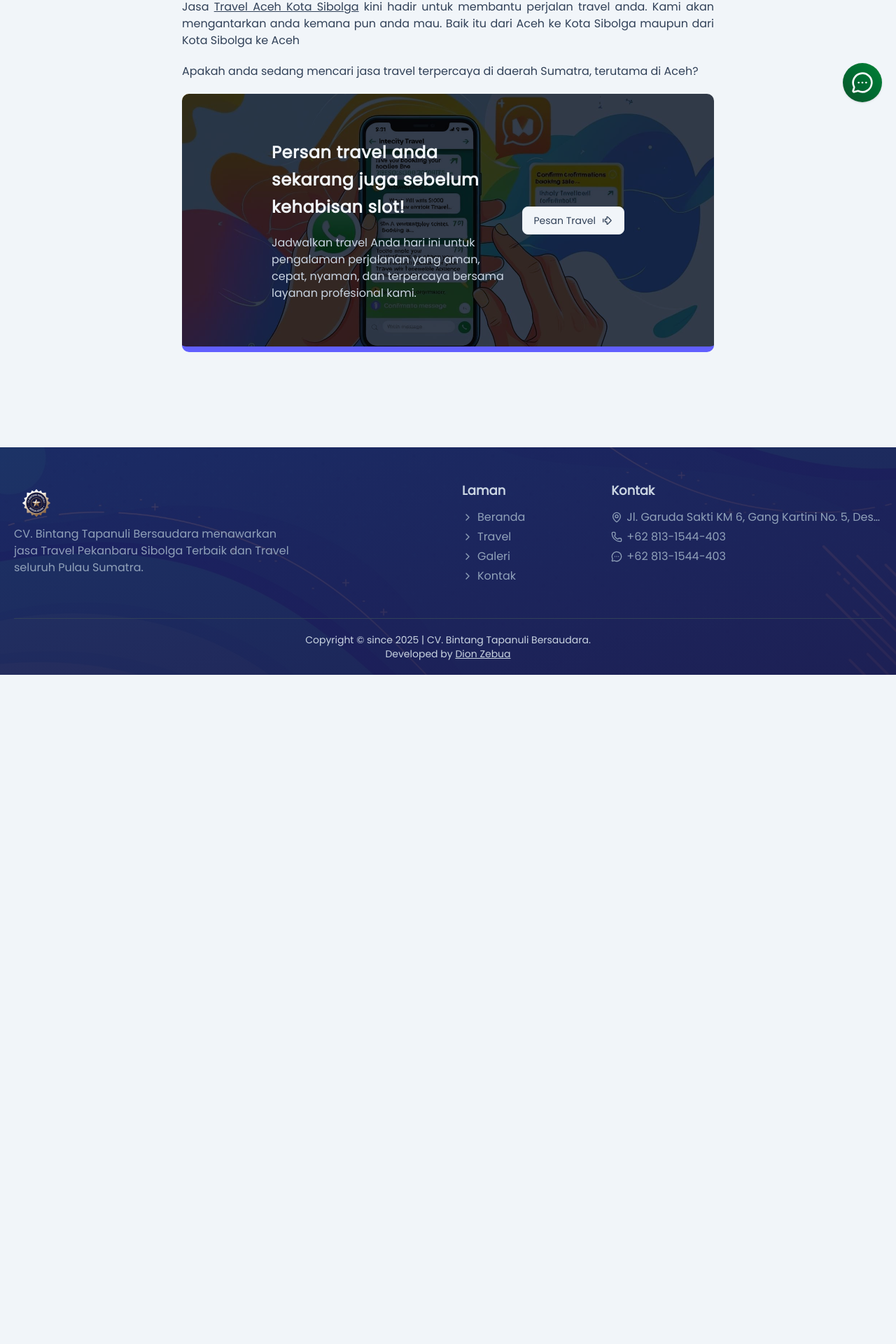
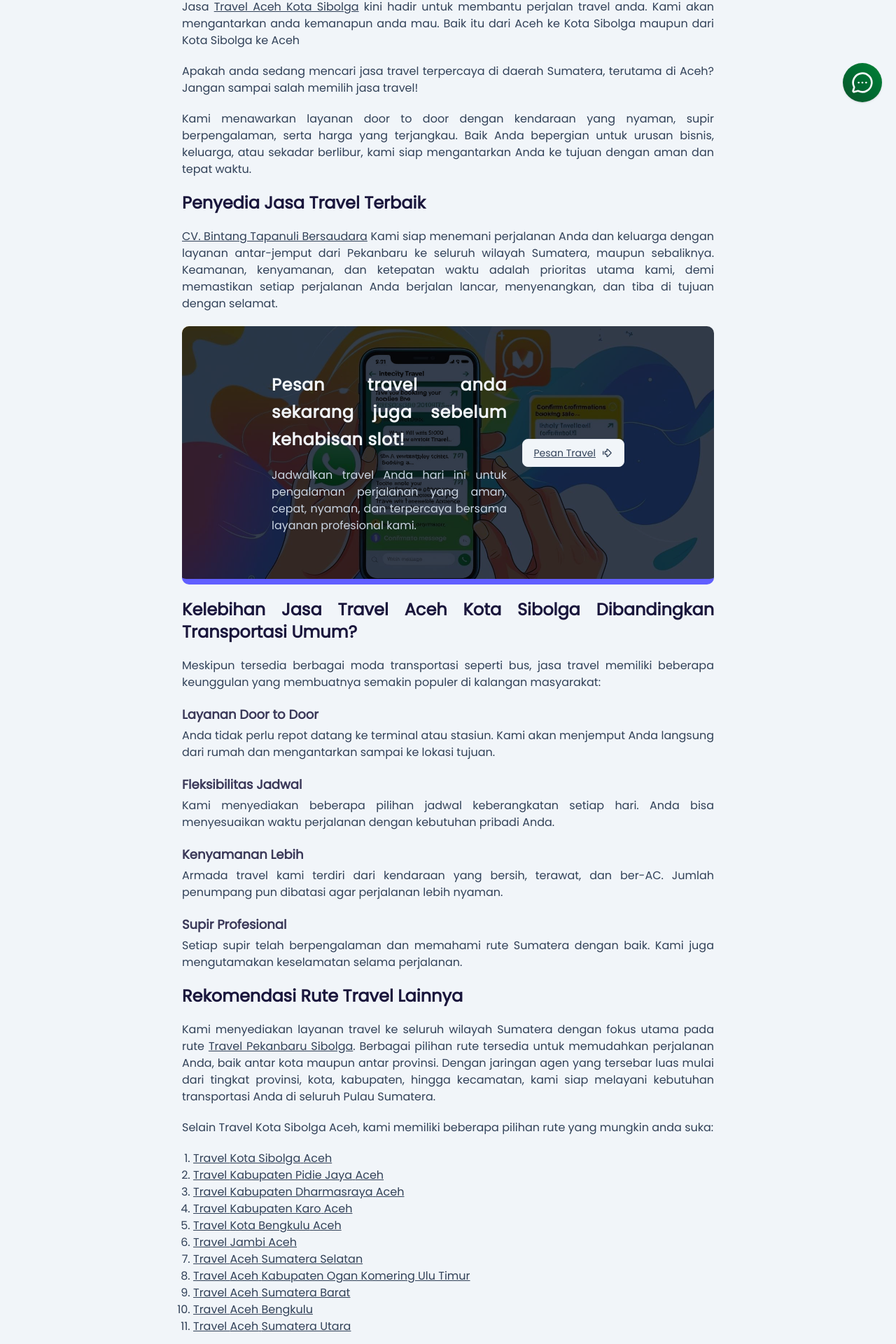
Before and after one commit to jasa-web-2000/bintangtapanulibersaudara.com, a Next.js app: page /travel/11/1271 in a window 1280 px wide. Shown: the part 634-2554 px from the top of the page at 70% size. Before the commit the page ends 1598 px from the top, so only its background shows below. Built offline with nearby package versions, Linux system fonts and the light colour scheme.

Commit message:
malas ngoding, paham 🖐

```diff
--- a/package.json
+++ b/package.json
@@ -23,7 +23,6 @@
     "react": "19.1.0",
     "react-dom": "19.1.0",
     "react-hook-form": "^7.62.0",
-    "swiper": "^11.2.10",
     "tailwind-merge": "^3.3.1",
     "zod": "^4.0.15"
   },
--- a/src/app/travel/[origin]/[destination]/page.tsx
+++ b/src/app/travel/[origin]/[destination]/page.tsx
@@ -29,15 +29,20 @@ export default async function page({ params }: ParamsTravel) {
   const title = `Travel ${originName} ${destinationName}`;
   const titleReverse = `Travel ${destinationName} ${originName}`;
 
-  // const ProvincesRecomendationData = findProvincesByRecommend([
-  //   origin,
-  //   destination,
-  // ]);
+  const provincesRecomendationData = findProvincesByRecommend([
+    origin,
+    destination,
+  ]);
 
-  // const RegenciesRecomendationData = findRegenciesByRecommend([
-  //   origin,
-  //   destination,
-  // ]);
+  const regenciesRecomendationData = findRegenciesByRecommend([
+    origin,
+    destination,
+  ]);
+
+  const recomedationResult = [
+    ...provincesRecomendationData,
+    ...regenciesRecomendationData,
+  ];
 
   return (
     <>
@@ -56,7 +61,9 @@ export default async function page({ params }: ParamsTravel) {
           height={731}
         />
 
-        <div className="mt-5 [&_p]:text-justify [&_a]:!underline [&>*]:mb-5">
+        <div
+          className="mt-5 [&_*]:text-justify [&_h3]:mb-1 [&_a]:!underline [&>*]:mb-5 [&_ul]:list-decimal [&_ul]:ml-4"
+          id="content">
           <p>
             Jasa{" "}
             <Link
@@ -65,16 +72,165 @@ export default async function page({ params }: ParamsTravel) {
               {title}
             </Link>{" "}
             kini hadir untuk membantu perjalan travel anda. Kami akan
-            mengantarkan anda kemana pun anda mau. Baik itu dari {originName} ke{" "}
+            mengantarkan anda kemanapun anda mau. Baik itu dari {originName} ke{" "}
             {destinationName} maupun dari {destinationName} ke {originName}
           </p>
           <p>
-            Apakah anda sedang mencari jasa travel terpercaya di daerah Sumatra,
-            terutama di {originName}?
+            Apakah anda sedang mencari jasa travel terpercaya di daerah Sumatera,
+            terutama di {originName}? Jangan sampai salah memilih jasa travel!
+          </p>
+          <p>
+            Kami menawarkan layanan door to door dengan kendaraan yang nyaman,
+            supir berpengalaman, serta harga yang terjangkau. Baik Anda
+            bepergian untuk urusan bisnis, keluarga, atau sekadar berlibur, kami
+            siap mengantarkan Anda ke tujuan dengan aman dan tepat waktu.
+          </p>
+          {/*  */}
+          <h2>Penyedia Jasa Travel Terbaik</h2>
+          <p>
+            <Link
+              href={"/"}
+              title={appConfig.APP_NAME}>
+              {appConfig.APP_NAME}
+            </Link>{" "}
+            Kami siap menemani perjalanan Anda dan keluarga dengan layanan
+            antar-jemput dari Pekanbaru ke seluruh wilayah Sumatera, maupun
+            sebaliknya. Keamanan, kenyamanan, dan ketepatan waktu adalah
+            prioritas utama kami, demi memastikan setiap perjalanan Anda
+            berjalan lancar, menyenangkan, dan tiba di tujuan dengan selamat.
+          </p>
+          <Cta />
+          {/*  */}
+          <h2>Kelebihan Jasa {title} Dibandingkan Transportasi Umum?</h2>
+          <p>
+            Meskipun tersedia berbagai moda transportasi seperti bus, jasa
+            travel memiliki beberapa keunggulan yang membuatnya semakin populer
+            di kalangan masyarakat:
+          </p>
+          <h3>Layanan Door to Door</h3>
+          <p>
+            Anda tidak perlu repot datang ke terminal atau stasiun. Kami akan
+            menjemput Anda langsung dari rumah dan mengantarkan sampai ke lokasi
+            tujuan.
+          </p>
+          <h3>Fleksibilitas Jadwal</h3>
+          <p>
+            Kami menyediakan beberapa pilihan jadwal keberangkatan setiap hari.
+            Anda bisa menyesuaikan waktu perjalanan dengan kebutuhan pribadi
+            Anda.
+          </p>
+          <h3>Kenyamanan Lebih</h3>
+          <p>
+            Armada travel kami terdiri dari kendaraan yang bersih, terawat, dan
+            ber-AC. Jumlah penumpang pun dibatasi agar perjalanan lebih nyaman.
+          </p>
+          <h3>Supir Profesional</h3>
+          <p>
+            Setiap supir telah berpengalaman dan memahami rute Sumatera dengan
+            baik. Kami juga mengutamakan keselamatan selama perjalanan.
+          </p>
+          <h2>Rekomendasi Rute Travel Lainnya</h2>
+          <p>
+            Kami menyediakan layanan travel ke seluruh wilayah Sumatera dengan
+            fokus utama pada rute{" "}
+            <Link
+              title="Travel Pekanbaru Sibolga"
+              href={"/"}>
+              Travel Pekanbaru Sibolga
+            </Link>
+            . Berbagai pilihan rute tersedia untuk memudahkan perjalanan Anda,
+            baik antar kota maupun antar provinsi. Dengan jaringan agen yang
+            tersebar luas mulai dari tingkat provinsi, kota, kabupaten, hingga
+            kecamatan, kami siap melayani kebutuhan transportasi Anda di seluruh
+            Pulau Sumatera.
+          </p>
+          <p>
+            Selain {titleReverse}, kami memiliki beberapa pilihan rute yang
+            mungkin anda suka:
+          </p>
+          <ul>
+            <li>
+              <Link
+                href={`/travel/${travelData?.destination?.id}/${travelData?.origin?.id}`}
+                title="">
+                Travel {destinationName} {originName}
+              </Link>
+            </li>
+            {recomedationResult
+              .sort(() => Math.random() - 0.5)
+              .slice(0, recomedationResult.length)
+              .map((e, i) => (
+                <li key={i}>
+                  <Link
+                    href={`/travel/${i >= 5 ? travelData?.origin?.id : e.id}/${
+                      i >= 5 ? e.id : travelData?.origin?.id
+                    }`}
+                    title="">
+                    Travel {i >= 5 ? originName : capitalize(e.name)}{" "}
+                    {i >= 5 ? capitalize(e.name) : originName}
+                  </Link>
+                </li>
+              ))}
+          </ul>
+          <h2>Cara Pesan Travel</h2>
+          <Cta />
+          <p>
+            Proses pemesanan travel Sumatera kini jauh lebih mudah dan tanpa
+            repot. Anda tidak perlu datang langsung ke kantor atau titik
+            keberangkatan—cukup pesan secara online dari mana saja. Layanan
+            pemesanan kami tersedia 24 jam penuh melalui WhatsApp di nomor{" "}
+            {appConfig.TELPHONE}. Mohon untuk hanya menghubungi melalui pesan
+            chat dan tidak melakukan panggilan suara tanpa izin, agar proses
+            pemesanan dapat berjalan lancar dan cepat.
+          </p>
+          <p>Berikut panduan mudah untuk memesan travel secara online:</p>
+          <ul>
+            <li>
+              Pilih rute perjalanan yang Anda inginkan melalui website resmi
+              kami.
+            </li>
+            <li>Klik ikon WhatsApp untuk langsung menghubungi admin kami.</li>
+            <li>
+              Isi data penumpang secara lengkap, termasuk nama, jenis kelamin,
+              alamat penjemputan, tujuan, dan informasi barang bawaan.
+            </li>
+            <li>
+              Jika diperlukan, Anda bisa melakukan negosiasi harga dengan admin.
+            </li>
+            <li>
+              Tunggu konfirmasi jadwal keberangkatan sesuai informasi yang
+              diberikan.
+            </li>
+          </ul>
+          <p>
+            Selain itu, kami rutin menghadirkan promo menarik setiap minggu
+            dengan potongan harga hingga 20% per orang. Berikut trik mudah untuk
+            mendapatkan promo tersebut:
+          </p>
+          <ul>
+            <li>Lakukan pemesanan sebelum pukul 09.00 pagi.</li>
+            <li>
+              Bagikan bukti pemesanan Anda ke media sosial seperti Instagram
+              atau Facebook.
+            </li>
+            <li>
+              Kirimkan screenshot pembagian tersebut kepada admin melalui
+              WhatsApp.
+            </li>
+          </ul>
+          <p>
+            Ikuti langkah ini, dan Anda langsung berhak mendapatkan diskon
+            spesial dari kami!
+          </p>
+          <h2>Kesimpulan</h2>
+          <p>
+            Jasa <strong>{title}</strong> hadir sebagai solusi perjalanan
+            nyaman, aman, dan terpercaya di wilayah Sumatera. Dengan layanan door
+            to door, armada terawat, dan pemesanan online 24 jam, kami siap
+            melayani berbagai rute dengan harga terjangkau. Pesan sekarang dan
+            nikmati promo menarik setiap minggunya!
           </p>
         </div>
-
-        <Cta />
       </HeroBottom>
     </>
   );
--- a/src/components/Cta.tsx
+++ b/src/components/Cta.tsx
@@ -11,7 +11,7 @@ export function Cta() {
       className="p-8 md:p-16 lg:px-32 bg-gray-800/90 bg-center bg-no-repeat bg-cover rounded-lg bg-blend-multiply bg-[url(/images/cta.jpg)] border-b-8 border-b-indigo-500 md:grid grid-cols-12">
       <div className="md:col-span-8">
         <p className="text-2xl max-w-xl mb-5 font-extrabold leading-relaxed tracking-wide text-slate-100">
-          Persan travel anda sekarang juga sebelum kehabisan slot!
+          Pesan travel anda sekarang juga sebelum kehabisan slot!
         </p>
         <p className="max-w-xl mb-5 text-slate-300 md:mb-0">
           Jadwalkan travel Anda hari ini untuk pengalaman perjalanan yang aman,
--- a/src/components/Footer.tsx
+++ b/src/components/Footer.tsx
@@ -10,7 +10,7 @@ const contactItem = [
     icon: MapPin,
   },
   {
-    href: whatsapp(),
+    href: `tel:${appConfig.TELPHONE.replace(/\D/g, "").replace(/^62?/, "62")}`,
     label: appConfig.TELPHONE,
     icon: Phone,
   },
@@ -34,7 +34,7 @@ export function Footer() {
               <Logo />
               <p className="light">
                 {appConfig.APP_NAME} menawarkan jasa {appConfig.APP_TAGLINE} dan
-                Travel seluruh Pulau Sumatra.
+                Travel seluruh Pulau Sumatera.
               </p>
             </div>
 
--- a/src/components/home/Hero.tsx
+++ b/src/components/home/Hero.tsx
@@ -8,13 +8,13 @@ export function Hero() {
     <>
       <BackgroundHero className="!pb-32">
         <Badge className="bg-primary/40 mb-3 rounded-full px-2.5">
-          Travel Sumatra
+          Travel Sumatera
           <CarFront size={11} />
         </Badge>
         <h1 className="mb-4">{appConfig.APP_NAME}</h1>
         <p className="text-slate-300 text-lg">
           Bersama {appConfig.APP_NAME} menawarkan {appConfig.APP_TAGLINE} dan
-          se-Sumatra dengan harga murah dan terjangkau.
+          se-Sumatera dengan harga murah dan terjangkau.
         </p>
         <div className="[&>*]:w-full [&>*]:sm:w-auto mt-5 flex gap-5 flex-col items-center sm:flex-row sm:justify-center">
           <Button
--- a/src/components/travel/Travel.tsx
+++ b/src/components/travel/Travel.tsx
@@ -14,7 +14,7 @@ export function Travel({ data }: { data: (Data | undefined)[] }) {
     <div className="my-container">
       <SubTitle
         subTitle="Rute Travel Utama Kami"
-        paragraph={`${appConfig.APP_NAME} melayani rute se-Sumatra dan memiliki beberapa rute utama seperti:`}
+        paragraph={`${appConfig.APP_NAME} melayani rute se-Sumatera dan memiliki beberapa rute utama seperti:`}
       />
       <TravelGrid>
         {data
```
Also changed, not shown: 1 other file (tests, documents, lock files or other folders).
